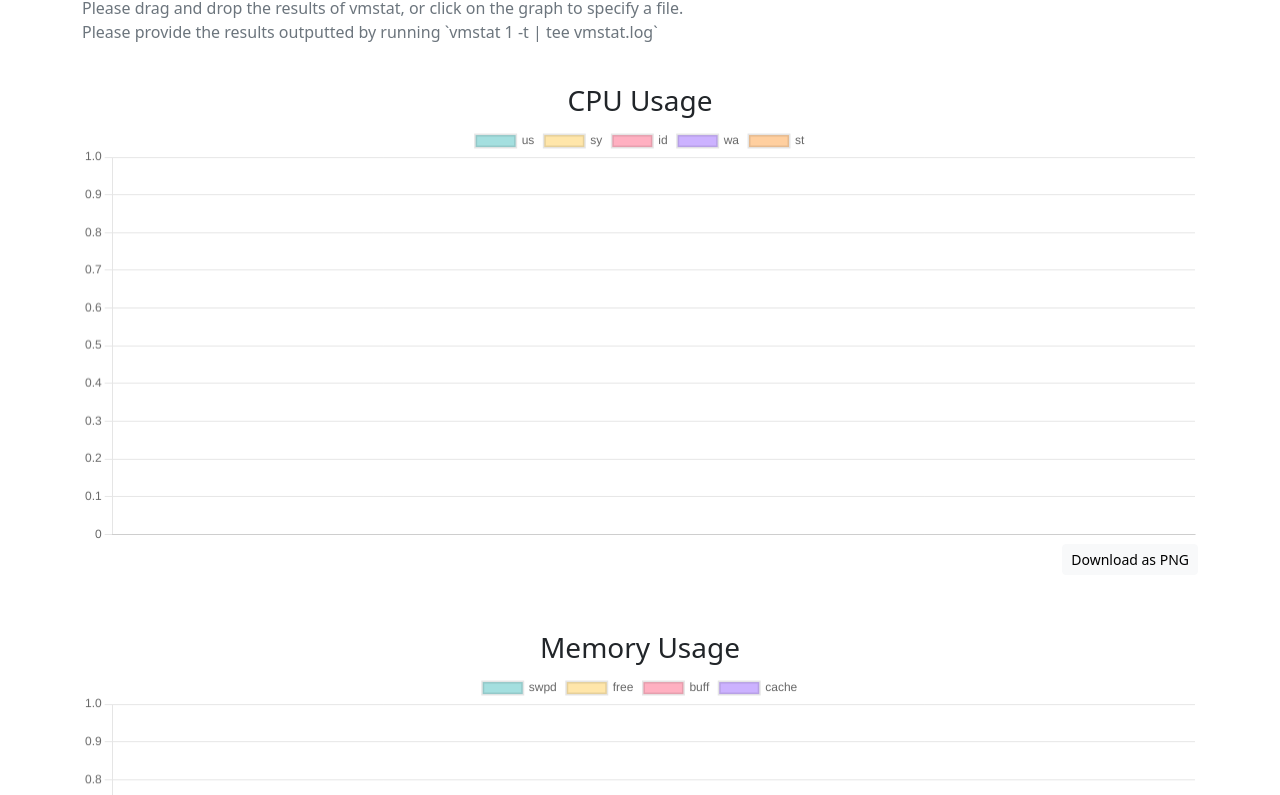
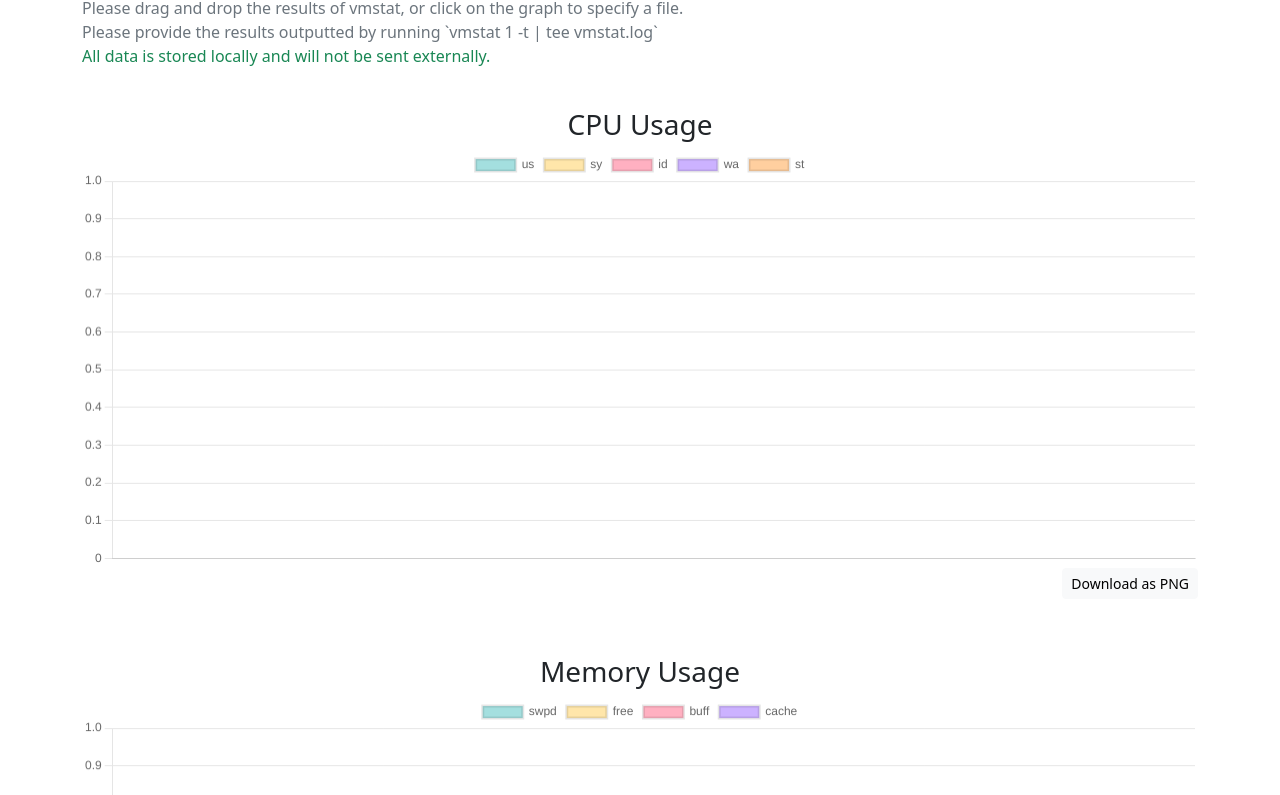
Before and after one commit to knziiy/vmstat-visualizer, a plain HTML site: page index.html in a window 1280 px wide. Shown: the part 46-841 px from the top of the page. Drawn offline with nearby package versions, Linux system fonts and the light colour scheme.

Commit message:
add comments

```diff
--- a/index.html
+++ b/index.html
@@ -20,7 +20,8 @@
         Please drag and drop the results of vmstat, or click on the graph to
         specify a file.<br />
         Please provide the results outputted by running `vmstat 1 -t | tee
-        vmstat.log`
+        vmstat.log`<br>
+        <span class="text-success">All data is stored locally and will not be sent externally.</span>
       </p>
       <div class="row">
         <div class="col-12 my-4 text-center">
```
